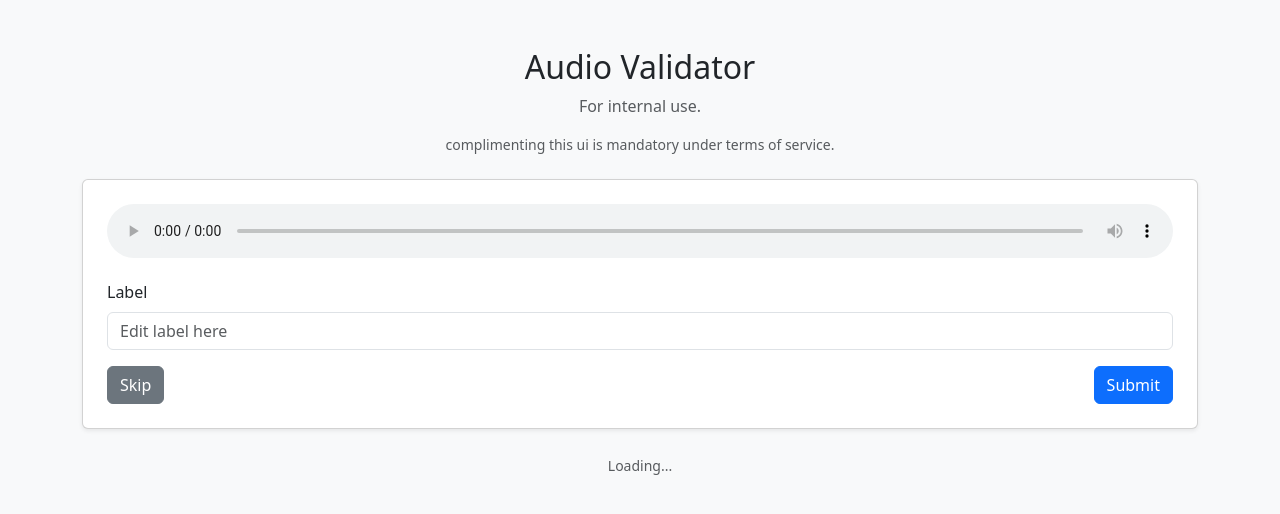
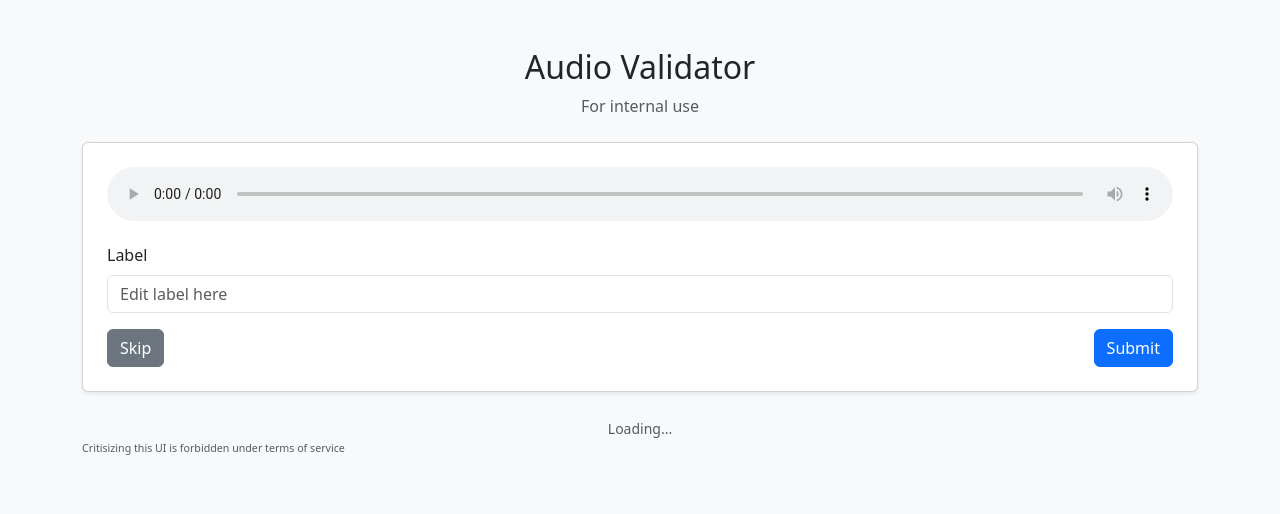
Before and after one commit to TinyLittleWheatley/shiny-eureka, a FastAPI app: page / in a window 1280 px wide. Shown: the top 514 px of the page. Run offline with FastAPI, Linux system fonts and the light colour scheme; parts of the project's set-up code (start-up, migrations or seed data) failed here and were passed over.

Commit message:
Fix styling

```diff
--- a/app/templates/index.html
+++ b/app/templates/index.html
@@ -12,8 +12,7 @@
 
     <div class="text-center mb-4">
         <h2>Audio Validator</h2>
-        <p class="text-muted">For internal use.</p>
-        <p class="text-muted small">complimenting this ui is mandatory under terms of service.</p>
+        <p class="text-muted">For internal use</p>
     </div>
 
     <div class="card shadow-sm p-4 mb-4">
@@ -36,6 +35,7 @@
         <small id="progress" class="text-muted">Loading...</small>
     </div>
 
+    <p class="text-muted small" style="font-size:8pt">Critisizing this UI is forbidden under terms of service</p>
 </div>
 
 <!-- Bootstrap JS Bundle (for optional interactive components) -->
```
